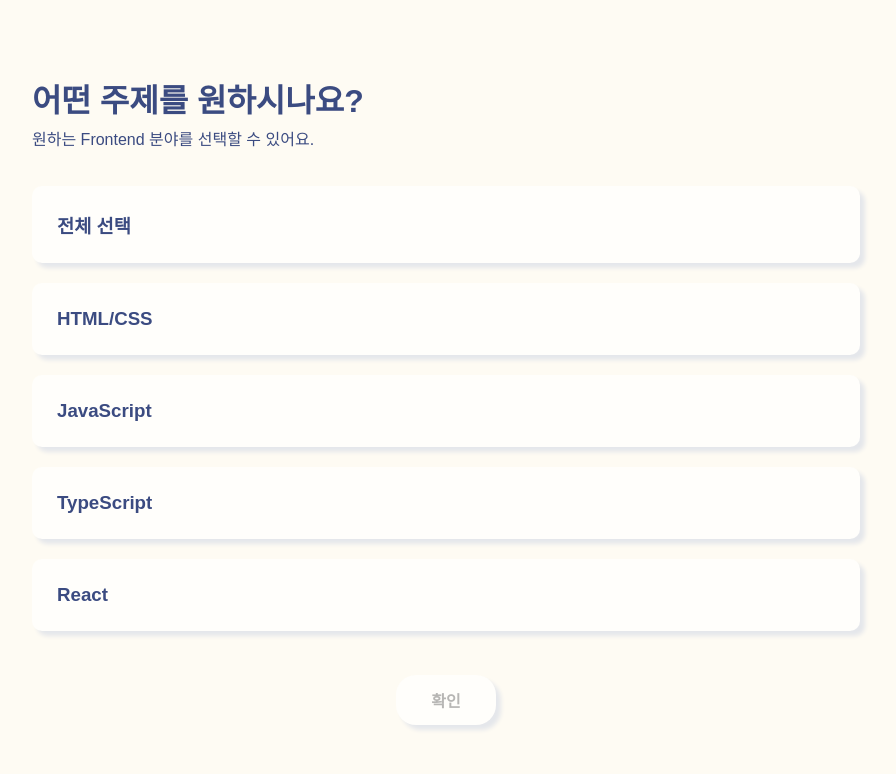
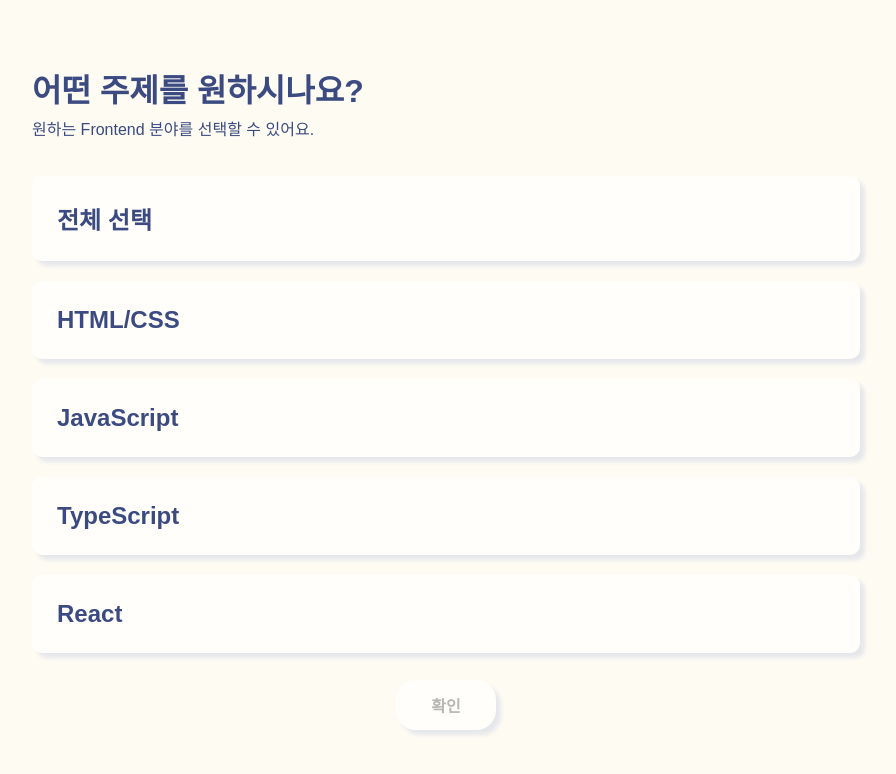
Before and after one commit to dmdeh/job-cracker, a Next.js app: page /selection/topics in a window 1280 px wide. Shown: the top 774 px of the page, without its empty margins (194-1090 px from the left). Built offline with nearby package versions, Linux system fonts and the light colour scheme.

Commit message:
style: vercel Accessibility audit 수정 - Elements must meet minimum color contrast ratio thresholds - Heading levels should only increase by one

```diff
--- a/src/app/globals.css
+++ b/src/app/globals.css
@@ -7,6 +7,7 @@
   --color-blue400: #1f364d;
   --color-orange: #ff6b35;
   --color-yellow: #fecf75;
+  --color-brown: #663000;
   --color-gray100: #e5e7eb;
 }
 
--- a/src/app/page.module.css
+++ b/src/app/page.module.css
@@ -59,7 +59,7 @@
 
 .nav {
   background-color: var(--color-yellow);
-  color: white;
+  color: var(--color-brown);
   font-size: 2rem;
   font-weight: bold;
   padding: 10px 30px;
--- a/src/components/DeveloperCard/DeveloperCard.module.css
+++ b/src/components/DeveloperCard/DeveloperCard.module.css
@@ -32,5 +32,5 @@
   padding: 5px 10px;
   border-radius: 20px;
   background-color: var(--color-yellow);
-  color: white;
+  color: var(--color-brown);
 }
--- a/src/components/SelectionCard/SelectionCard.tsx
+++ b/src/components/SelectionCard/SelectionCard.tsx
@@ -1,5 +1,5 @@
-import clsx from "clsx";
-import styles from "./SelectionCard.module.css";
+import clsx from 'clsx';
+import styles from './SelectionCard.module.css';
 
 interface Props {
   title: string;
@@ -12,7 +12,7 @@ export function SelectionCard(props: Props) {
   const { title, onClick, className } = props;
   return (
     <div className={clsx(styles.card, className)} onClick={onClick}>
-      <h3>{title}</h3>
+      <h2>{title}</h2>
     </div>
   );
 }
```
